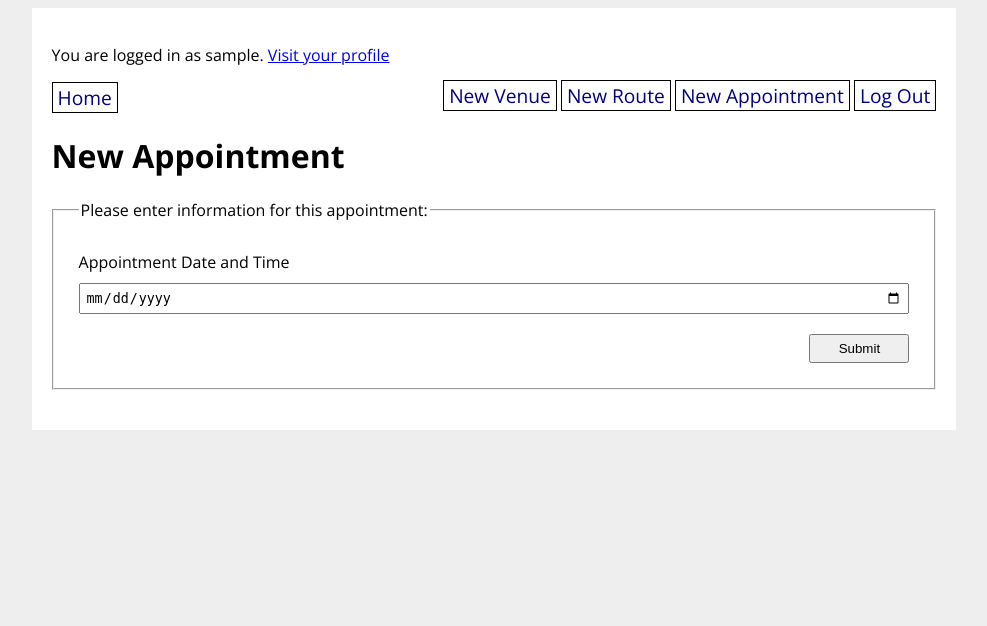
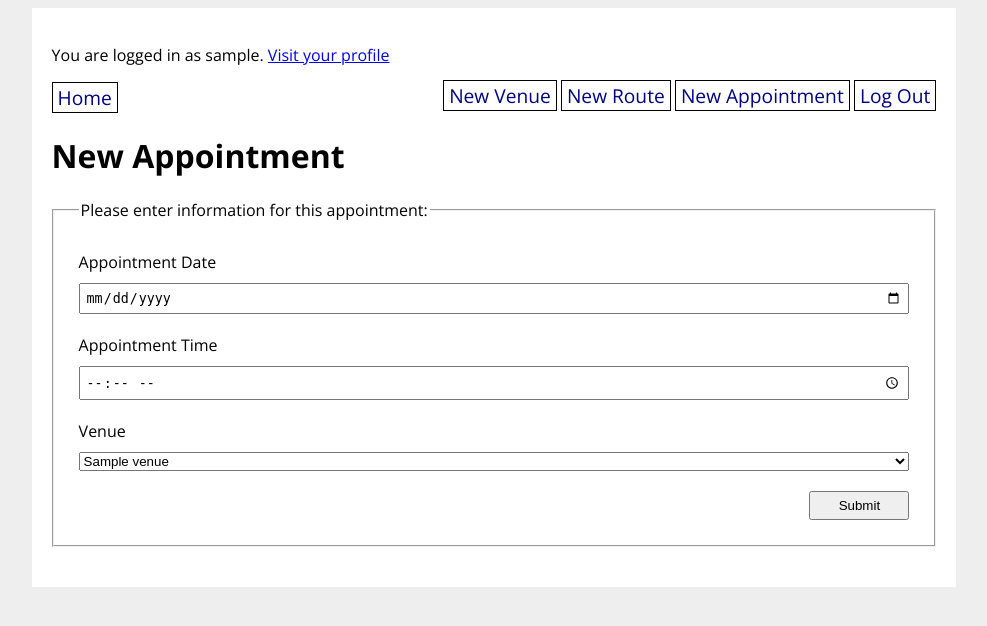
Before and after one commit to energeist/climbunity, a Flask app: page /new_appointment in a window 1280 px wide. Shown: the top 626 px of the page, without its empty margins (146-1133 px from the left). Run offline with Flask 2, Linux system fonts and the light colour scheme; a user stored in the database is signed in; tables that the repository leaves empty hold one stand-in row (values such as "Sample post"); parts of the project's set-up code (start-up, migrations or seed data) failed here and were passed over.

Commit message:
datetimes are manmade horrors beyond my mortal comprehension

```diff
--- a/climbunity_app/main/forms.py
+++ b/climbunity_app/main/forms.py
@@ -44,22 +44,25 @@ class AscentForm(FlaskForm):
     """Form for logging a route ascent"""
     ascent_date = DateField("Date of ascent", validators=[DataRequired()])
     ascent_type = SelectField("Type of ascent", choices=SendType.choices(), validators=[DataRequired()])
-    rating = RadioField("Personal route rating", choices=[0,1,2,3,4,5])
+    rating = RadioField("Personal route rating", choices=[range(6)])
     comments = StringField("Comments", validators=[Length(max=1000, message="Please limit comments to 1000 characters.")])
     submit = SubmitField('Submit')
 
 class AppointmentForm(FlaskForm):
     """Form for creating an appointment"""
     appointment_date = DateField(
-        'Appointment Date and Time',
+        'Appointment Date'
+        # validators=[DataRequired()]
     )
-    def validate_datetime(self, appointment_date):
-        print("thing")
-        # print(datetime.now())
-        # if appointment_datetime.data < datetime.now():
-        #     raise ValidationError("The appointment cannot be in the past!")
-        appointment_date = DateField(
-        'Appointment Date',
+    appointment_time = TimeField(
+        'Appointment Time'
+        # validators=[DataRequired()]
+    )
+    venue_id = QuerySelectField('Venue',
+        query_factory=lambda: Venue.query,
         validators=[DataRequired()])
+    # def validate_datetime(self, appointment_datetime):
+    #     if appointment_datetime.data < datetime.now():
+    #         raise ValidationError("The appointment cannot be in the past!")
     # appointment_time = TimeField('Appointment Time')
     submit = SubmitField('Submit')
--- a/climbunity_app/main/routes.py
+++ b/climbunity_app/main/routes.py
@@ -228,24 +228,35 @@ def user_detail(user_id):
 def new_appointment():
     form = AppointmentForm()
     if form.validate_on_submit():
+        print(f"form.appointment_date.data: {form.appointment_date.data}")
+        print(form.appointment_date.data)
+        print(f"form.appointment_time.data: {form.appointment_time.data}")
+        manmade_horrors = datetime.combine(form.appointment_date.data, form.appointment_time.data)
+        # manmade_horrors = datetime.strftime(str(form.appointment_date.data) + " " + str(form.appointment_time.data))
+        print(f"manmade horrors beyond my comprehension: {manmade_horrors}")
+        print(f"typeof manmade_horrors: {type(manmade_horrors)}")
         new_appointment = Appointment(
             created_by=current_user,
             venue_id=1,
-            appointment_date=form.appointment_date.data,
+            appointment_datetime=manmade_horrors
         )
         db.session.add(new_appointment)
-        print(new_appointment.appointment_date)
-        db.session.commit()
+        print(new_appointment.appointment_datetime)
+        # db.session.commit()
         flash('New appointment was created successfully.')
         return redirect(url_for('main.appointment_detail', appointment_id=new_appointment.id))
     else:
         new_appointment = Appointment(
             created_by=current_user,
             venue_id=1,
-            appointment_date=form.appointment_date.data,
+            # appointment_datetime=manmade_horrors
+            # appointment_date=form.appointment_date.data,
+            # appointment_time=form.appointment_time.data
         )
+        print(new_appointment.created_by)
+        print(f"new_appt.appointment_datetime: {new_appointment.appointment_datetime}")
+        print(f"datetime.now(): {datetime.now()}")
         print("no validatorino")
-        print(datetime.today())
     return render_template('new_appointment.html', form=form)
 
 # @main.route('/appointment/<appointment_id>', methods=['GET', 'POST'])
--- a/climbunity_app/models.py
+++ b/climbunity_app/models.py
@@ -70,10 +70,10 @@ class Venue(db.Model):
     # venue_type = db.relationship('Category', secondary='venue_category')
 
     def __str__(self):
-        return f'{self.title}'
+        return f'{self.name}'
 
     def __repr__(self):
-        return f'{self.title}'
+        return f'{self.name}'
 
 class Route(db.Model):
     """Route model"""
@@ -90,7 +90,6 @@ class Route(db.Model):
     )
     ascents_on_route = db.relationship('Ascent',
         secondary='route_ascent_lists', back_populates='routes_ascended')
-
 
     def __str__(self):
         return f'{self.name}'
@@ -126,7 +125,7 @@ class Appointment(db.Model):
     id = db.Column(db.Integer, primary_key=True)
     created_by = db.Column(db.Integer, db.ForeignKey('user.id'), nullable=False)
     venue_id = db.Column(db.Integer, db.ForeignKey('venue.id'), nullable=False)
-    appointment_date = db.Column(db.DateTime, nullable=False)
+    appointment_datetime = db.Column(db.DateTime, nullable=False)
 
 # venue_category_table = db.Table('venue_category',
 #     db.Column('user_id', db.Integer, db.ForeignKey('user.id')),
--- a/climbunity_app/templates/new_appointment.html
+++ b/climbunity_app/templates/new_appointment.html
@@ -14,6 +14,20 @@
             <li class="error">{{ error }}</li>
         {% endfor %}
         </ul>
+        {{ form.appointment_time.label }}
+        {{ form.appointment_time }}
+        <ul>
+        {% for error in form.appointment_time.errors %}
+            <li class="error">{{ error }}</li>
+        {% endfor %}
+        </ul>
+        {{ form.venue_id.label }}
+        {{ form.venue_id }}
+        <ul>
+        {% for error in form.venue_id.errors %}
+            <li class="error">{{ error }}</li>
+        {% endfor %}
+        </ul>
 
         {{ form.submit }}
     </fieldset>
```
Also changed, not shown: climbunity_app/database.db.
